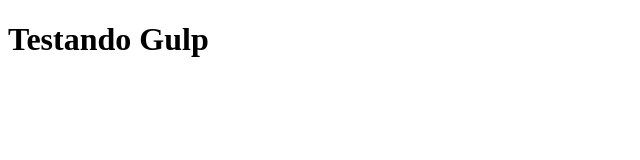
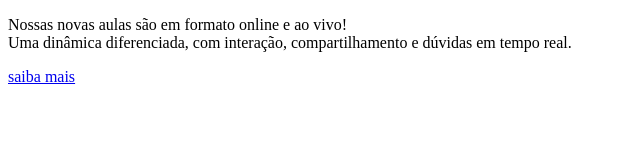
Before and after one commit to GoharaJunior/caelum, a website: page index.html in a window 1280 px wide. Shown: the whole page, without its empty margins (0-640 px from the left). Drawn offline with Linux system fonts and the light colour scheme.

Commit message:
Estrutura info

```diff
--- a/index.html
+++ b/index.html
@@ -8,6 +8,15 @@
   <title>Caelum Escola de Tecnologia</title>
 </head>
 <body>
-  <h1>Testando Gulp</h1>
+  <header>
+    <div class="info-bg">
+      <div class="info">
+        <p>
+          Nossas novas aulas são em formato online e ao vivo!<br>Uma dinâmica diferenciada, com interação, compartilhamento e dúvidas em tempo real.
+        </p>
+        <a class="btn" href="#">saiba mais</a>
+      </div>
+    </div>
+  </header>
 </body>
 </html>
```
